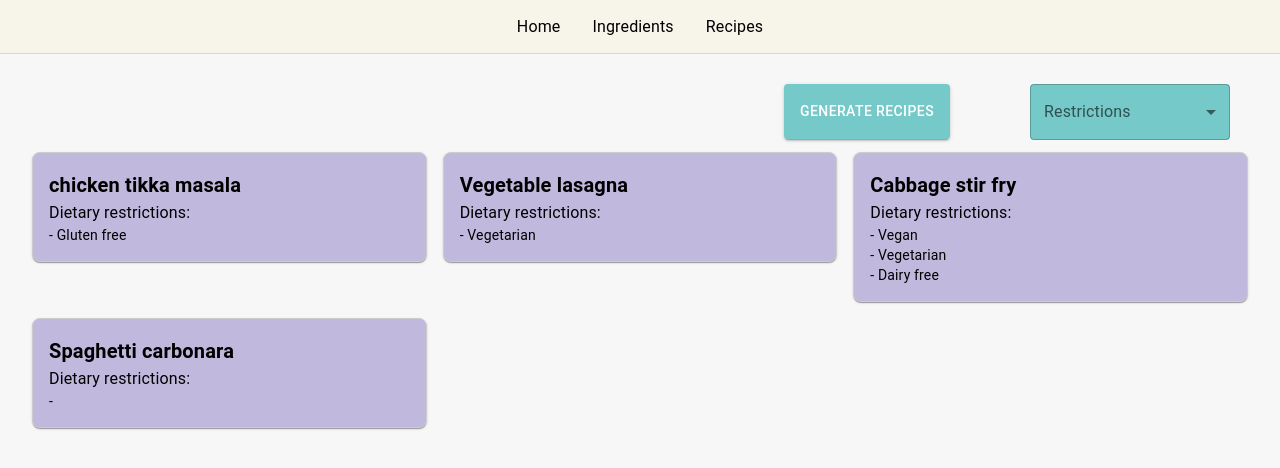
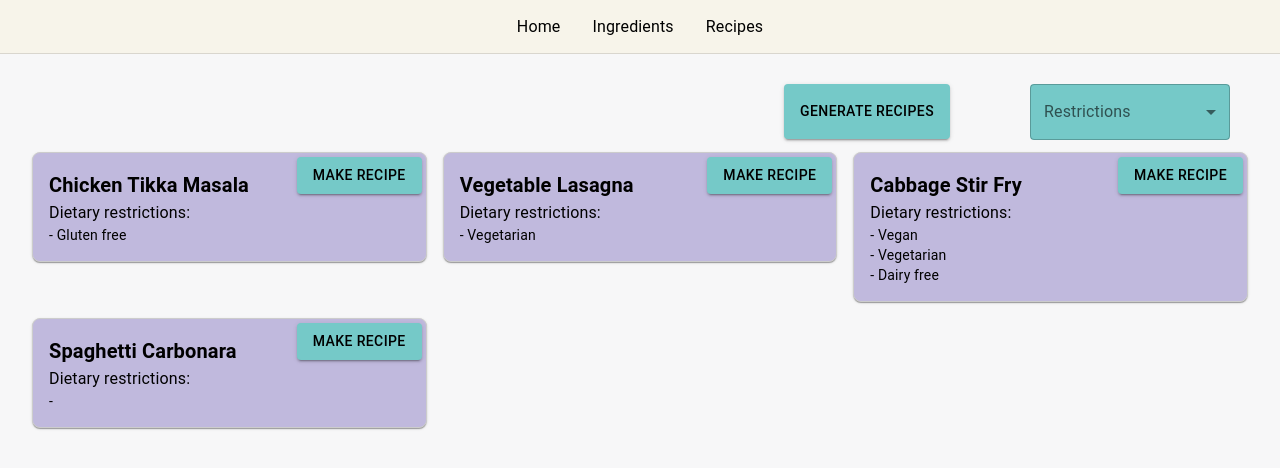
Before and after one commit to Theismol/P5-Food-Recognition, a React (Create React App) app in the folder frontend/: page /recipes in a window 1280 px wide. Shown: the top 468 px of the page. Built offline with nearby package versions, Linux system fonts and the light colour scheme.

Commit message:
camera to home, edit ingredients to ingredients, make & generate recipe to recipes

```diff
--- a/frontend/package.json
+++ b/frontend/package.json
@@ -14,6 +14,7 @@
     "react-dom": "^18.3.1",
     "react-router-dom": "^6.27.0",
     "react-scripts": "5.0.1",
+    "react-webcam": "^7.2.0",
     "web-vitals": "^2.1.4"
   },
   "scripts": {
--- a/frontend/src/pages/home/Home.js
+++ b/frontend/src/pages/home/Home.js
@@ -1,10 +1,26 @@
-import * as React from 'react';
+import React, { useRef, useCallback, useState } from 'react';
 import Box from '@mui/material/Box';
 import Button from '@mui/material/Button';
+import Dialog from '@mui/material/Dialog';
+import DialogActions from '@mui/material/DialogActions';
+import DialogContent from '@mui/material/DialogContent';
+import DialogTitle from '@mui/material/DialogTitle';
 import Navbar from '../components/Navbar';
-
+import Webcam from 'react-webcam';
 
 function Home() {
+    const webcamRef = useRef(null)
+    const [open, setOpen] = useState(false);
+    const capture = useCallback(() => {
+        const imageSrc = webcamRef.current.getScreenshot();
+        console.log(imageSrc);
+    }, [webcamRef]);
+    const handleOpen = () => {
+        setOpen(true);
+    }
+    const handleClose = () => {
+        setOpen(false);
+    }
     return (
         <Box
             sx={{
@@ -16,6 +32,7 @@ function Home() {
         >
             <Navbar />
             <Button
+                onClick={handleOpen}
                 variant="contained"
                 size="large"
                 sx={{
@@ -25,6 +42,22 @@ function Home() {
             >
                 Add Item
             </Button>
+            <Dialog open={open} onClose={handleClose} maxWidth="sm" fullWidth>
+                <DialogTitle>Please put your grocery up to the camera</DialogTitle>
+                <DialogContent>
+                    <Webcam
+                        audio={false}
+                        ref={webcamRef}
+                        screenshotFormat="image/jpeg"
+                        width="100%" // Adjust width to fit the modal
+                    />
+                </DialogContent>
+                <DialogActions>
+                    <Button onClick={handleClose} variant="outlined">
+                        Close
+                    </Button>
+                </DialogActions>
+            </Dialog>
         </Box>
     );
 }
--- a/frontend/src/pages/ingredients/Ingredients.js
+++ b/frontend/src/pages/ingredients/Ingredients.js
@@ -1,4 +1,4 @@
-import React, { useState } from 'react';
+import React, { useState, useEffect } from 'react';
 import Box from '@mui/material/Box';
 import FormControl from '@mui/material/FormControl';
 import InputLabel from '@mui/material/InputLabel';
@@ -26,7 +26,9 @@ function Ingredients() {
     const [sortOption, setSortOption] = useState('');
     const [sortedIngredients, setSortedIngredients] = useState(initialIngredients);
     const [selectedIngredient, setSelectedIngredient] = useState(null);
-
+    useEffect(() => {
+        fetchIngredients();
+    })
     const handleChangeSort = (event) => {
         const sortValue = event.target.value;
         setSortOption(sortValue);
--- a/frontend/src/pages/recipes/Recipes.js
+++ b/frontend/src/pages/recipes/Recipes.js
@@ -1,4 +1,4 @@
-import * as React from 'react';
+import React, { useState } from 'react';
 import Box from '@mui/material/Box';
 import FormControl from '@mui/material/FormControl';
 import InputLabel from '@mui/material/InputLabel';
@@ -7,20 +7,21 @@ import Select from '@mui/material/Select';
 import Navbar from '../components/Navbar';
 import Grid from '@mui/material/Grid2';
 import Typography from '@mui/material/Typography';
-import { Checkbox, ListItemText, Button } from '@mui/material';
+import { Checkbox, ListItemText, Button, Dialog, DialogTitle, DialogContent, DialogActions } from '@mui/material';
 
 const drawerHeight = 54; // Adjust the height as needed
 const recipes = [
-    { name: 'chicken tikka masala', diet: ["Gluten free"] },
-    { name: 'Vegetable lasagna', diet: ["Vegetarian"] },
-    { name: 'Cabbage stir fry', diet: ["Vegan", "Vegetarian", "Dairy free"] },
-    { name: 'Spaghetti carbonara', diet: [""] },
+    { name: 'Chicken Tikka Masala', diet: ["Gluten free"], ingredients: ["Chicken", "Spices", "Tomato sauce"], instructions: "Cook chicken with spices, add tomato sauce and simmer." },
+    { name: 'Vegetable Lasagna', diet: ["Vegetarian"], ingredients: ["Lasagna noodles", "Vegetables", "Cheese"], instructions: "Layer noodles with vegetables and cheese, then bake." },
+    { name: 'Cabbage Stir Fry', diet: ["Vegan", "Vegetarian", "Dairy free"], ingredients: ["Cabbage", "Carrots", "Soy sauce"], instructions: "Stir-fry cabbage and carrots with soy sauce." },
+    { name: 'Spaghetti Carbonara', diet: [""], ingredients: ["Spaghetti", "Eggs", "Bacon", "Parmesan"], instructions: "Cook pasta, mix with eggs and bacon, and serve with Parmesan." },
 ];
 
 const dietaryRestrictionsChoices = ["Vegetarian", "Gluten free", "Dairy free", "Vegan"]
 function Recipes() {
     const [dietaryRestrictions, setDietaryRestrictions] = React.useState([]);
-
+    const [open, setOpen] = useState(false);
+    const [selectedRecipe, setSelectedRecipe] = useState(null);
     const handleChange = (event) => {
 
         const {
@@ -32,7 +33,21 @@ function Recipes() {
         );
     };
     const onGenerateRecipes = () => {
-        console.log("generated");
+        //Axios call til backend der henter recipes ned
+        return
+    }
+    const handleMakeRecipe = (recipe) => {
+        setSelectedRecipe(recipe);
+        setOpen(true);
+        return
+    }
+    const handleClose = () => {
+        setOpen(false);
+        setSelectedRecipe(null);
+    }
+    const handleRecipeDone = () => {
+        //Axios request to delete the ingredients from stock
+        handleClose();
     }
 
 
@@ -43,13 +58,12 @@ function Recipes() {
                 variant="contained"
                 onClick={onGenerateRecipes} // Function to generate recipes
                 sx={{
-                    position: 'absolute', // Align it similarly to dropdown
+                    position: 'absolute',
                     right: 250,
                     height: 55,
                     marginRight: 10,
-                    top: drawerHeight + 30, // Place it just below the dropdown
-                    bgcolor: '#75c9c8', // Background color matching dropdown
-                    color: '#ffffff', // Text color
+                    top: drawerHeight + 30,
+                    bgcolor: '#75c9c8',
                     '&:hover': {
                         bgcolor: '#67b3b2', // Slightly different color on hover
                     },
@@ -105,7 +119,7 @@ function Recipes() {
             <Box sx={{ padding: 4, marginTop: 15 }}>
                 <Grid container spacing={2} columns={12}>
                     {recipes.map((recipe, index) => (
-                        <Grid size={{ xs: 12, sm: 6, md: 4 }} key={index}>
+                        <Grid size={{ xs: 12, sm: 6, md: 4 }} key={index} sx={{ position: "relative" }}>
                             <Box
                                 sx={{
                                     border: '1px solid #ccc',
@@ -127,13 +141,30 @@ function Recipes() {
                                         </Typography>
                                     ))}
                                 </Typography>
+                                <Button variant="contained" color="secondary" sx={{ position: 'absolute', right: 5, top: 5 }} onClick={() => { handleMakeRecipe(recipe) }}>Make recipe</Button>
                             </Box>
                         </Grid>
                     ))}
                 </Grid>
             </Box>
-
-        </Box>
+            <Dialog open={open} onClose={handleClose}>
+                <DialogTitle>{selectedRecipe?.name}</DialogTitle>
+                <DialogContent>
+                    <Typography variant="h6">Ingredients:</Typography>
+                    {selectedRecipe?.ingredients.map((ingredient, index) => (
+                        <Typography key={index} variant="body2">
+                            - {ingredient}
+                        </Typography>
+                    ))}
+                    <Typography variant="h6" sx={{ mt: 2 }}>Instructions:</Typography>
+                    <Typography variant="body2">{selectedRecipe?.instructions}</Typography>
+                </DialogContent>
+                <DialogActions>
+                    <Button onClick={handleRecipeDone} sx={{ bgcolor: "#75c9c8" }}>Recipe finished!</Button>
+                    <Button onClick={handleClose} sx={{ bgcolor: "#75c9c8" }}>Close</Button>
+                </DialogActions>
+            </Dialog>
+        </Box >
 
     );
 }
```
Also changed, not shown: 1 other file (tests, documents, lock files or other folders).
